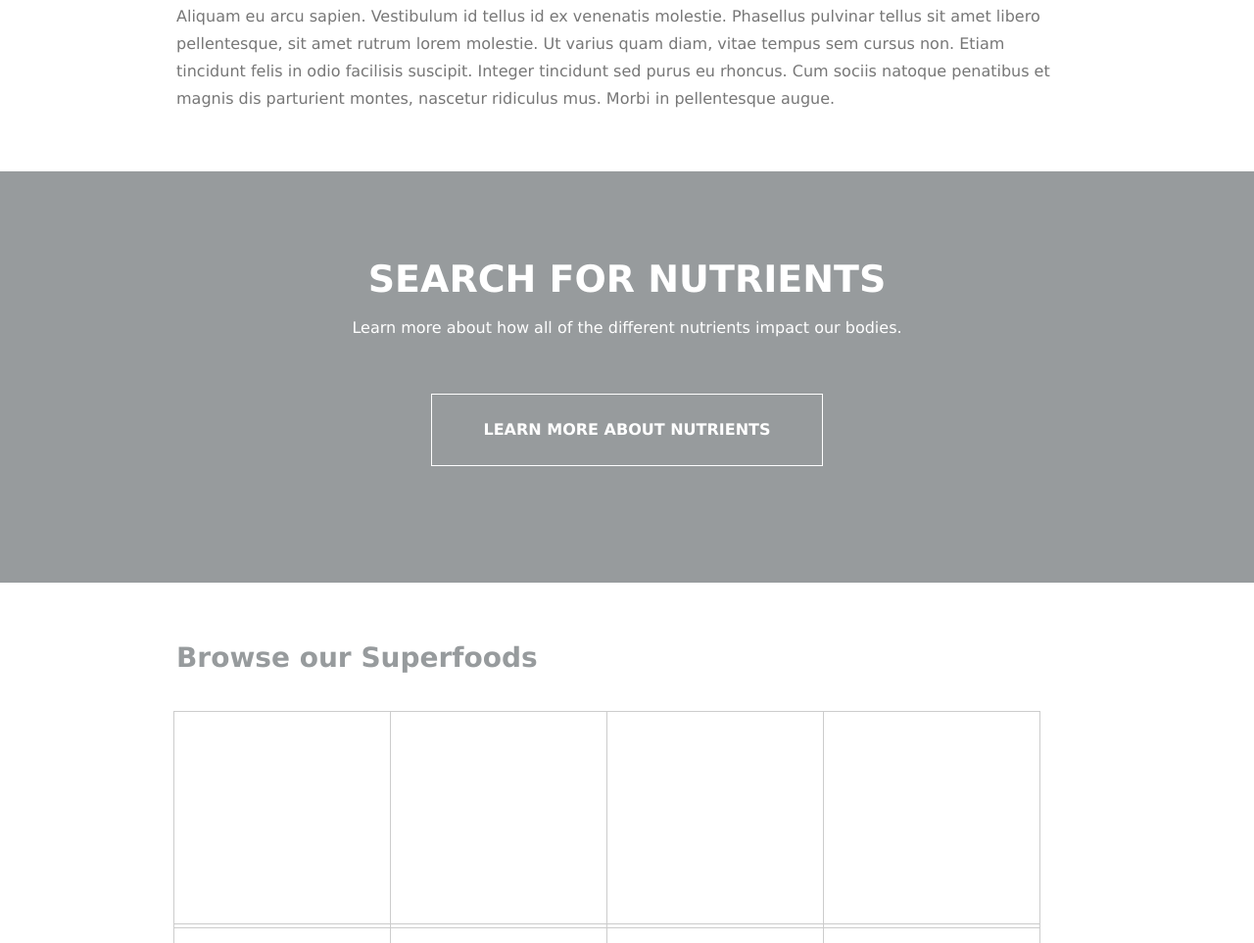
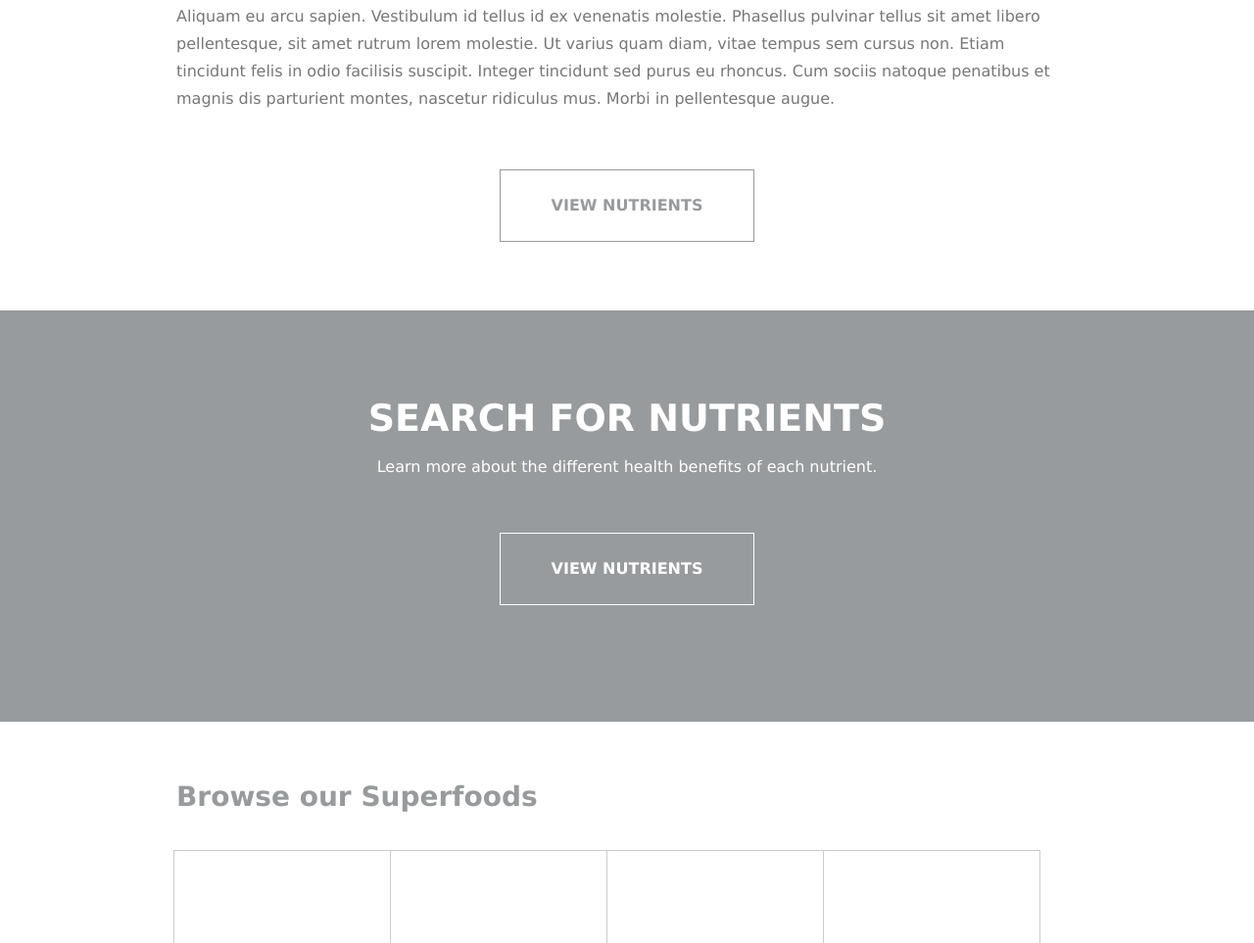
Before and after one commit to mykgram2/Ideallist, a plain HTML site: page index.html in a window 1280 px wide. Shown: the part 964-1927 px from the top of the page at 98% size. Drawn offline with nearby package versions, Linux system fonts and the light colour scheme.

Commit message:
Add files via upload
Uploading correct/most current wireframe Index.html file.

```diff
--- a/index.html
+++ b/index.html
@@ -49,11 +49,11 @@
         	<section id="one">
             	<article class="content">
                     <h2>The Importance of Nutrients</h2>
-                    <p class="large-text light">Curabitur volutpat elementum metus, imperdiet dapibus dui mattis eu. Mauris pellentesque vel lorem non iaculis. Pellentesque ac cursus libero. Praesent nec leo at risus tristique pharetra. Aenean vulputate mollis risus non accumsan. Donec porttitor pharetra felis vitae volutpat.</p>
-                    <p class="small-text light">Aliquam eu arcu sapien. Vestibulum id tellus id ex venenatis molestie. Phasellus pulvinar tellus sit amet libero pellentesque, sit amet rutrum lorem molestie. Ut varius quam diam, vitae tempus sem cursus non. Etiam tincidunt felis in odio facilisis suscipit. Integer tincidunt sed purus eu rhoncus. Cum sociis natoque penatibus et magnis dis parturient montes, nascetur ridiculus mus. Morbi in pellentesque augue.</p>
-                    <!-- <div class="button-container">
-                        <a class="button dark">Learn more about Nutrients</a>
-                    </div> -->
+                    <p class="large-text">Curabitur volutpat elementum metus, imperdiet dapibus dui mattis eu. Mauris pellentesque vel lorem non iaculis. Pellentesque ac cursus libero. Praesent nec leo at risus tristique pharetra. Aenean vulputate mollis risus non accumsan. Donec porttitor pharetra felis vitae volutpat.</p>
+                    <p class="small-text">Aliquam eu arcu sapien. Vestibulum id tellus id ex venenatis molestie. Phasellus pulvinar tellus sit amet libero pellentesque, sit amet rutrum lorem molestie. Ut varius quam diam, vitae tempus sem cursus non. Etiam tincidunt felis in odio facilisis suscipit. Integer tincidunt sed purus eu rhoncus. Cum sociis natoque penatibus et magnis dis parturient montes, nascetur ridiculus mus. Morbi in pellentesque augue.</p>
+                    <div class="button-container">
+                        <a class="button dark">View Nutrients</a>
+                    </div>
                 </article>
             </section>
 
@@ -61,9 +61,9 @@
         	<section id="two" class="image-span">
             	<article class="banner">
                     <h1>Search for Nutrients</h1>
-                    <p>Learn more about how all of the different nutrients impact our bodies.</p>
+                    <p>Learn more about the different health benefits of each nutrient.</p>
                     <div class="button-container">
-                        <a class="button light">Learn more about Nutrients</a>
+                        <a class="button light">View Nutrients</a>
                     </div>
                 </article>
             </section>
```
